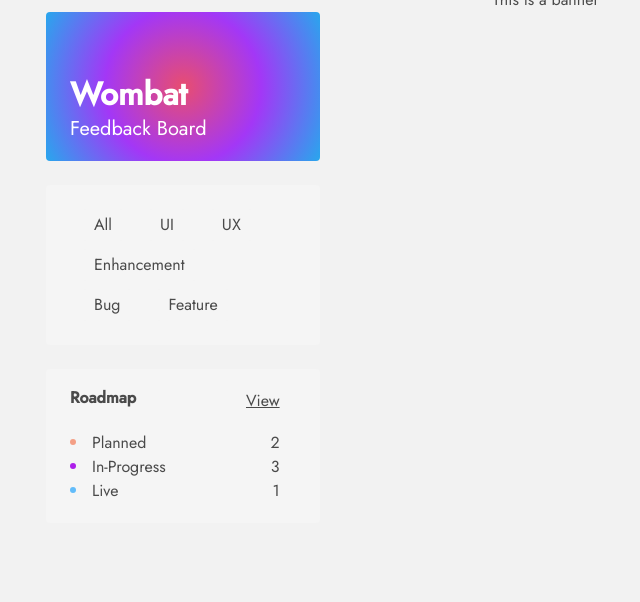
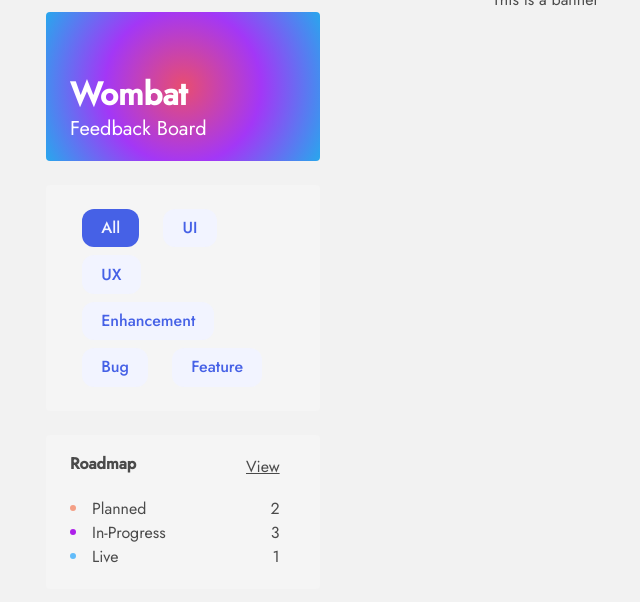
Before and after one commit to jose-a-dlc05/product-feedback-app-FE, a React (Create React App) app: page / in a window 1280 px wide. Shown: the top 602 px of the page, without its empty margins (30-670 px from the left). Built offline with nearby package versions, Linux system fonts and the light colour scheme.

Commit message:
Added the Navigation tiles with hard coded data

```diff
--- a/src/components/Navigation/Navigation.component.jsx
+++ b/src/components/Navigation/Navigation.component.jsx
@@ -11,18 +11,20 @@ function Navigation() {
 						<p className='subtitle'>Feedback Board</p>
 					</article>
 					<article className='tile is-child notification'>
-						<span class='tag is-grey is-medium mx-3 my-1'>All</span>
-						<span class='tag is-grey is-medium mx-3 my-1'>UI</span>
-						<span class='tag is-grey is-medium mx-3 my-1'>UX</span>
-						<span class='tag is-grey is-medium mx-3 my-1'>Enhancement</span>
-						<span class='tag is-grey is-medium mx-3 my-1'>Bug</span>
-						<span class='tag is-grey is-medium mx-3 my-1'>Feature</span>
+						<span class='tag tag-btn is-medium mx-3 my-1 active-tag'>All</span>
+						<span class='tag tag-btn is-medium mx-3 my-1'>UI</span>
+						<span class='tag tag-btn is-medium mx-3 my-1'>UX</span>
+						<span class='tag tag-btn is-medium mx-3 my-1'>Enhancement</span>
+						<span class='tag tag-btn is-medium mx-3 my-1'>Bug</span>
+						<span class='tag tag-btn is-medium mx-3 my-1'>Feature</span>
 					</article>
 					<article className='tile is-child notification'>
 						<div className='roadmap__title'>
 							<div className='title is-size-6'>Roadmap</div>
 							<span>
-								<a href='google'>View</a>
+								<a href='google' className='roadmap__link'>
+									View
+								</a>
 							</span>
 						</div>
 						<div className='roadmap__status'>
--- a/src/components/Navigation/Navigation.styles.scss
+++ b/src/components/Navigation/Navigation.styles.scss
@@ -10,6 +10,25 @@
 	padding-top: 4rem;
 }
 
+.tag:not(body) {
+	background-color: #f2f4ff;
+	color: #4661e6;
+	padding: 1.2rem;
+	font-weight: 500;
+	border-radius: 12px;
+
+	&:hover {
+		cursor: pointer;
+		color: #f2f4ff;
+		background-color: #4661e6;
+	}
+}
+
+.active-tag {
+	color: #f2f4ff !important;
+	background-color: #4661e6 !important;
+}
+
 .roadmap__title {
 	display: flex;
 	justify-content: space-between;
@@ -18,6 +37,10 @@
 .roadmap__status {
 	display: flex;
 	justify-content: space-between;
+}
+
+.roadmap__link {
+	text-decoration: underline;
 }
 
 .statuses {
```
